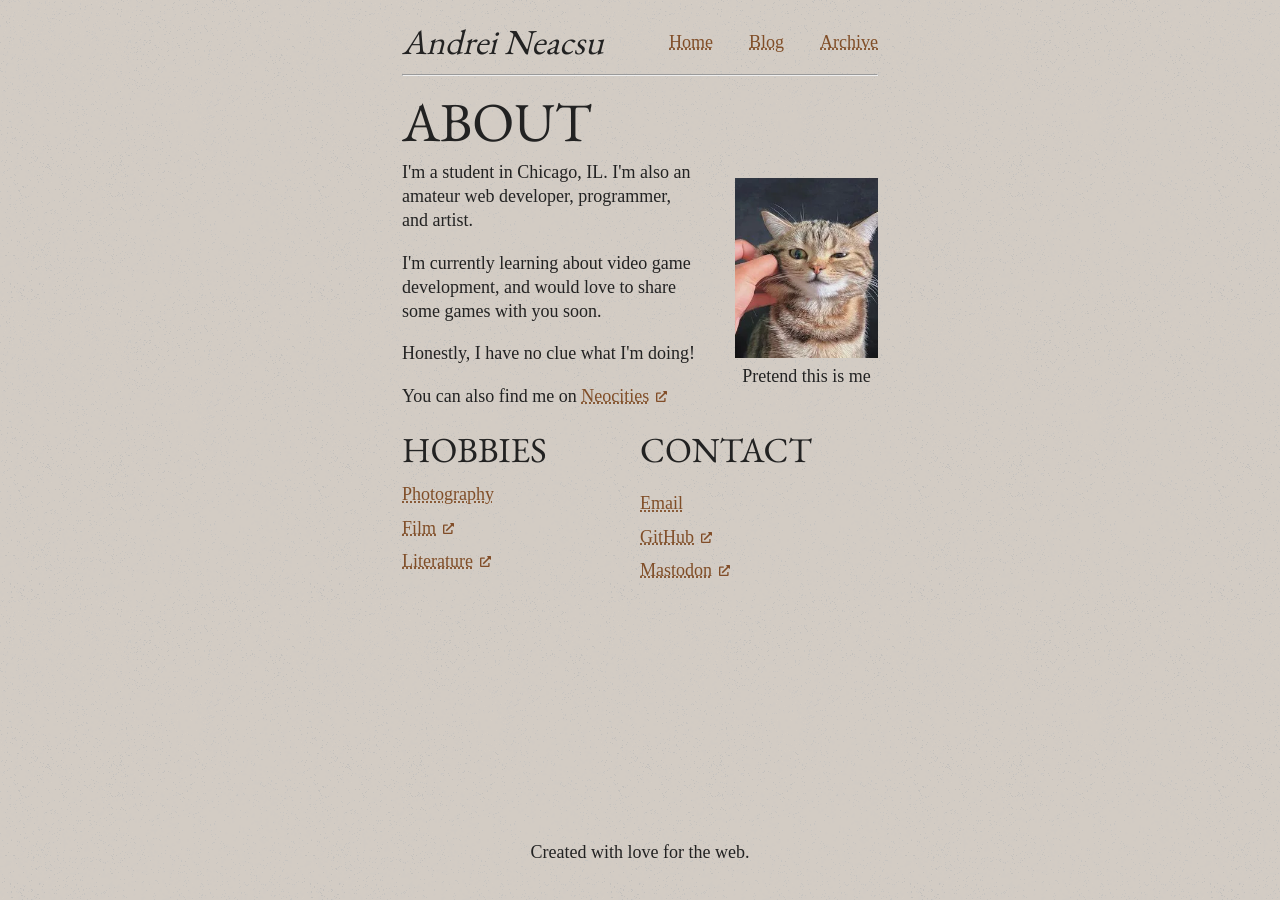
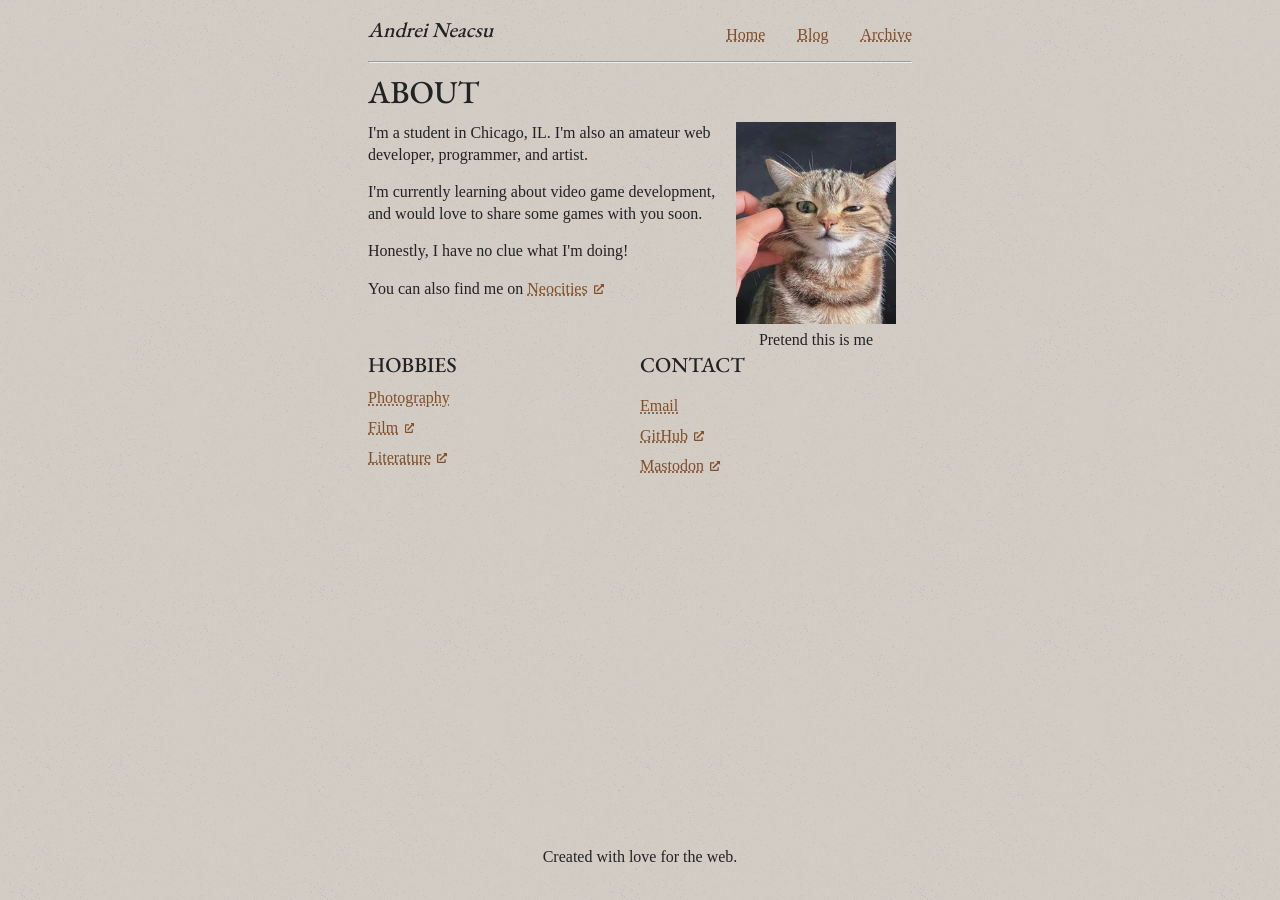
Before and after one commit to errormine/aneacsu.com, a Jekyll site: the page built from index.html, in a window 1280 px wide. Built offline with Jekyll 4.4.1, drawn with Linux system fonts in a browser that asks for light colours; some web fonts are replaced.

Commit message:
Makeover cause wow I did not know what I was doing when I made this

```diff
--- a/assets/css/style.css
+++ b/assets/css/style.css
@@ -20,7 +20,6 @@
 
 html {
     font-family: "Andada Pro";
-    font-size: 1.125rem;
     line-height: 1.35;
 
     background-color: var(--white);
@@ -34,20 +33,22 @@
 
 h1, h2, h3, h4, h5 {
   font-family: "EB Garamond";
+  font-weight: 500;
+  margin-bottom: 0.5rem;
 }
 
 h1 {
   margin-top: 0;
-  font-size: 3.052rem;
+  font-size: 2rem;
 }
 
-h2 {font-size: 2.441rem;}
+h2 {font-size: 1.541rem;}
 
-h3 {font-size: 1.953rem;}
+h3 {font-size: 1.33rem;}
 
-h4 {font-size: 1.563rem;}
+h4 {font-size: 1.15rem;}
 
-h5 {font-size: 1.25rem;}
+h5 {font-size: 1.05rem;}
 
 small, .text_small {font-size: 0.8rem;}
 
@@ -164,7 +165,7 @@
   border-radius: 0.25rem;
 }
 
-@media (min-width: 900px) {
+@media (min-width: 700px) {
     html {
       width: 100vw;
       overflow-x: hidden;
@@ -180,7 +181,7 @@
     }
 
     body {
-      width: 40%;
+      width: 36rem;
       margin: 0 auto;
     }
 
@@ -190,11 +191,11 @@
 
     .float-right {
       float: right;
-      margin-left: 2rem;
+      margin: 0 1rem;
     }
 
     .small {
-      width: 30%;
+      width: 10rem;
     }
 
     #blog .post header {
--- a/blog/index.md
+++ b/blog/index.html
@@ -30,7 +30,7 @@
                     <h2>{{ post.title }}</h2>
                     <h4><i>{{ post.date | date: "%-d&nbsp;%B&nbsp;%Y" }}</i></h4>
                 </header>
-                <p>{{ post.excerpt | markdownify }}</p>
+                {{ post.excerpt | markdownify }}
                 <p class="read-more"><a href="{{ post.url }}">Continue Reading...</a></p>
                 <hr>
             </article>
--- a/index.html
+++ b/index.html
@@ -14,35 +18,13 @@
     <meta property="og:image" content="/favicon.ico">
 </head>
 <body id="index">
-    <header>
-        <nav>
-            <h3>
-                <a href="/">Andrei Neacsu</a>
-            </h3>
-            <ul>
-                <li>
-                    <a href="/">Home</a>
-                </li>
-                <li>
-                    <a href="/blog/">Blog</a>
-                </li>
-                <li>
-                    <a href="/archive/">Archive</a>
-                </li>
-            </ul>
-        </nav>
-        <hr>
-    </header>
+    {% include header.html %}
     <main>
         <section id="home">
             <article id="about">
                 <h1>ABOUT</h1>
                 <figure class="float-right small">
-                    <picture>
-                        <source srcset="/assets/images/cat.webp" type="image/webp">
-                        <source srcset="/assets/images/cat.jpg" type="image/jpeg">
-                        <img src="/asset/images/cat.jpg" alt="">
-                    </picture>
+                    <img srcset="/assets/images/cat.webp, /asset/images/cat.jpg" alt="Tomcat having his cheek pinched">
                     <figcaption>Pretend this is me</figcaption>
                 </figure>
                 <p>I'm a student in Chicago, IL. I'm also an amateur web developer, programmer, and artist.</p>
```
Also changed, not shown: other parts of index.html (+4 -0 lines), archive/index.html (added, +69 -0 lines), archive/index.md (deleted, +0 -63 lines), photos/index.html (renamed from photos/index.md).
